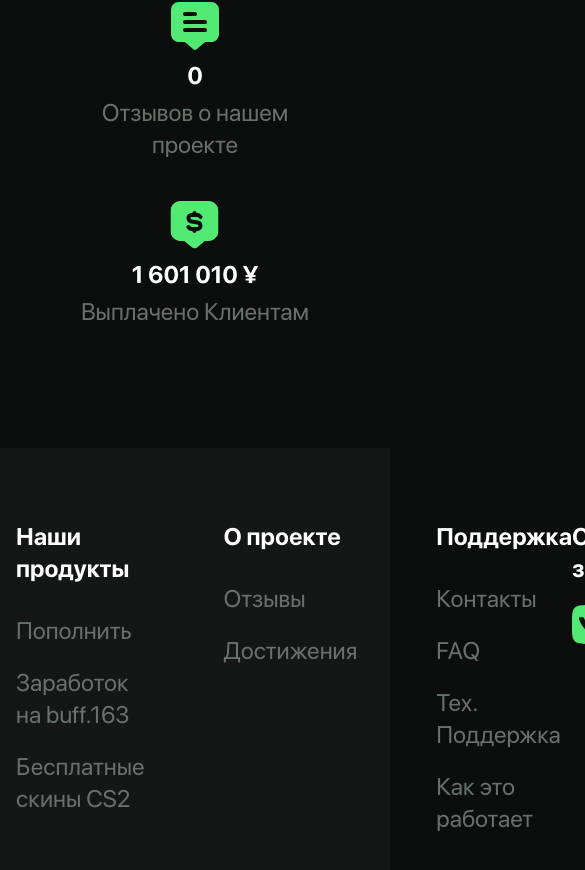
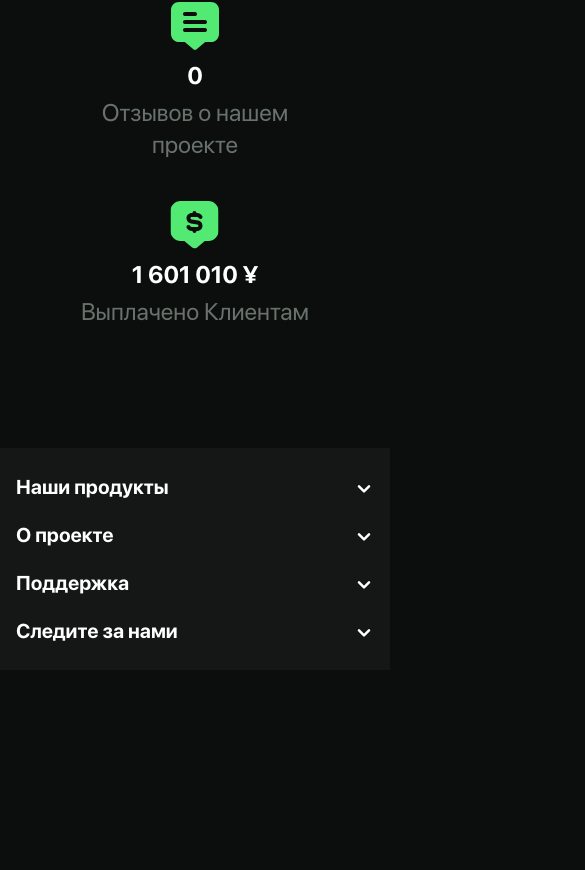
Before and after one commit to Alirahmon777/scrooge-china, a React (Vite) app: page /ru in a window 390 px wide. Shown: the part 3108-3978 px from the top of the page, 585 px wide, since content can reach past the window. After the commit the page ends 3778 px from the top, so only its background shows below. Built offline with nearby package versions, Linux system fonts and the light colour scheme.

Commit message:
footer-responsive

```diff
--- a/src/components/layout/footer/Footer.tsx
+++ b/src/components/layout/footer/Footer.tsx
@@ -1,41 +1,24 @@
 import { Link } from 'react-router-dom';
 import logo from '@svgs/layout/footer-logo.svg';
-import { footer_nav, footer_socials } from './footer_data';
+import { useMediaQuery } from 'usehooks-ts';
+import FooterSocials from './FooterSocials';
+import FooterNav from './FooterNav';
 const Footer = () => {
+  const tablet = useMediaQuery('(min-width:640px) and (max-width: 1023.9px)');
+  const mobile = useMediaQuery('(max-width: 424.9px)');
   return (
-    <footer className='bg-header py-[73px]'>
-      <div className='container flex items-start justify-between'>
-        <Link to={''} onClick={() => window.scrollTo({ top: 0 })}>
-          <img src={logo} alt='footer logo' />
-        </Link>
-        <ul className='flex gap-[79px]'>
-          {footer_nav.map(({ title, children }, idx) => (
-            <li className='flex flex-col gap-[30px]' key={idx}>
-              <h3 className='text-2xl font-bold'>{title}</h3>
-              <ul className='flex flex-col gap-5'>
-                {children.map(({ name, href }, idx) => (
-                  <li key={idx} className='text-gray text-2xl hover:text-white transition-all'>
-                    <Link to={href} className='w-full block'>
-                      {name}
-                    </Link>
-                  </li>
-                ))}
-              </ul>
-            </li>
-          ))}
-        </ul>
-        <div>
-          <h3 className='text-2xl font-bold'>Следите за нами</h3>
-          <ul className='mt-5 flex gap-5 items-center'>
-            {footer_socials.map(({ icon, href }, idx) => (
-              <li key={idx}>
-                <Link to={href}>
-                  <img src={icon} alt='social icon' />
-                </Link>
-              </li>
-            ))}
-          </ul>
-        </div>
+    <footer className='bg-header py-[25px] mobile:py-[73px]'>
+      <div className='container grid grid-cols-1 sm:grid-cols-3 lg:flex gap-5 mobile:gap-10 sm:gap-y-10 sm:gap-[20px] items-start justify-center lg:justify-between lg:gap-[40px]  xl:gap-[79px]'>
+        {!mobile && (
+          <div className='sm:col-span-3 flex items-center justify-between'>
+            <Link to={''} onClick={() => window.scrollTo({ top: 0 })} className='max-w-[75px] min-w-[75px]'>
+              <img src={logo} alt='footer logo' />
+            </Link>
+            {tablet && <FooterSocials />}
+          </div>
+        )}
+        <FooterNav />
+        {!tablet && !mobile && <FooterSocials />}
       </div>
     </footer>
   );
--- /dev/null
+++ b/src/components/layout/footer/FooterAccordion.tsx
@@ -0,0 +1,71 @@
+import { cn } from '@/lib/utils';
+import { motion, AnimatePresence } from 'framer-motion';
+import { IFooterItem } from './types/interface';
+import { Link } from 'react-router-dom';
+interface IProps {
+  title: string;
+  idx: number;
+  expanded: number | false | null;
+  setExpanded: (value: false | number | null) => void;
+  items: IFooterItem[];
+  contentParentClass?: string;
+}
+const FooterAccordion = ({ idx, expanded, items, setExpanded, title, contentParentClass }: IProps) => {
+  const isOpen = idx === expanded;
+
+  return (
+    <div className=''>
+      <motion.button
+        initial={false}
+        onClick={() => setExpanded(isOpen ? false : idx)}
+        className={cn('cursor-pointer text-white font-bold w-full flex items-center justify-between', {
+          'text-success': isOpen,
+        })}
+      >
+        <h3 className='text-xl'>{title}</h3>
+        <svg
+          xmlns='http://www.w3.org/2000/svg'
+          width='20'
+          height='16'
+          viewBox='0 0 16 12'
+          fill='none'
+          className={cn('transition-transform duration-200 ease-in-out stroke-white', { 'rotate-180 stroke-success': isOpen })}
+        >
+          <path
+            d='M4 5.5L8 9.5L12 5.5'
+            strokeWidth='2'
+            strokeLinecap='round'
+            strokeLinejoin='round'
+          />
+        </svg>
+      </motion.button>
+      <AnimatePresence initial={false}>
+        {isOpen && (
+          <motion.ul
+            key='content'
+            className={cn('mt-[10px] gap-[10px] flex flex-col items-start', contentParentClass)}
+            initial='collapsed'
+            animate='open'
+            exit='collapsed'
+            variants={{
+              open: { opacity: 1, height: 'auto' },
+              collapsed: { opacity: 0, height: 0 },
+            }}
+            transition={{ duration: 0.8, ease: [0.04, 0.62, 0.23, 0.98] }}
+          >
+            {items.map(({ href, name, icon }, idx) => (
+              <li key={idx} className={'text-gray text-xl transition-all'}>
+                <Link to={href} className={'w-full block'}>
+                  {name}
+                  {icon && <img src={icon} alt='icon' width={40} />}
+                </Link>
+              </li>
+            ))}
+          </motion.ul>
+        )}
+      </AnimatePresence>
+    </div>
+  );
+};
+
+export default FooterAccordion;
--- /dev/null
+++ b/src/components/layout/footer/FooterNav.tsx
@@ -0,0 +1,53 @@
+import { Link } from 'react-router-dom';
+import { footer_nav, footer_socials } from './footer_data';
+import { useMediaQuery } from 'usehooks-ts';
+import FooterAccordion from './FooterAccordion';
+import { useState } from 'react';
+
+const FooterNav = () => {
+  const [expanded, setExpanded] = useState<false | number | null>(null);
+  const mobile = useMediaQuery('(max-width: 424.9px)');
+
+  if (mobile) {
+    const accordionComponents = footer_nav.map(({ children, title }, idx) => (
+      <FooterAccordion
+        items={children}
+        title={title}
+        expanded={expanded}
+        setExpanded={setExpanded}
+        idx={idx}
+        key={idx}
+      />
+    ));
+
+    const socialAccordion = (
+      <FooterAccordion
+        items={footer_socials}
+        title={'Следите за нами'}
+        contentParentClass='flex-row gap-5'
+        expanded={expanded}
+        setExpanded={setExpanded}
+        idx={footer_nav.length}
+      />
+    );
+
+    return accordionComponents.concat(socialAccordion);
+  }
+
+  return footer_nav.map(({ title, children }, idx) => (
+    <div className='flex flex-col mobile:gap-5 sm:gap-[30px] sm:justify-self-center' key={idx}>
+      <h3 className='text-2xl font-bold'>{title}</h3>
+      <ul className='flex flex-col gap-5 lg:text-nowrap'>
+        {children.map(({ name, href }, idx) => (
+          <li key={idx} className='text-gray text-2xl hover:text-white transition-all'>
+            <Link to={href} className='w-full block'>
+              {name}
+            </Link>
+          </li>
+        ))}
+      </ul>
+    </div>
+  ));
+};
+
+export default FooterNav;
--- /dev/null
+++ b/src/components/layout/footer/FooterSocials.tsx
@@ -0,0 +1,21 @@
+import { footer_socials } from './footer_data';
+import { Link } from 'react-router-dom';
+
+const FooterSocials = () => {
+  return (
+    <div className='md:col-span-3 md:justify-self-center'>
+      <h3 className='text-2xl font-bold text-nowrap'>Следите за нами</h3>
+      <ul className='mt-5 flex gap-5 items-center'>
+        {footer_socials.map(({ icon, href }, idx) => (
+          <li key={idx}>
+            <Link to={href}>
+              <img src={icon} alt='social icon' />
+            </Link>
+          </li>
+        ))}
+      </ul>
+    </div>
+  );
+};
+
+export default FooterSocials;
--- a/src/components/layout/footer/footer_data.ts
+++ b/src/components/layout/footer/footer_data.ts
@@ -1,6 +1,6 @@
 import youtube from '@svgs/layout/youtube.svg';
 import vk from '@svgs/layout/vk.svg';
-import { IFooterNav, IFooterSocial } from './types/interface';
+import { IFooterItem, IFooterNav } from './types/interface';
 
 export const footer_nav: IFooterNav[] = [
   {
@@ -56,7 +56,7 @@ export const footer_nav: IFooterNav[] = [
   },
 ];
 
-export const footer_socials: IFooterSocial[] = [
+export const footer_socials: IFooterItem[] = [
   { icon: vk, href: '' },
   { icon: youtube, href: '' },
 ];
--- a/src/pages/help/page.tsx
+++ b/src/pages/help/page.tsx
@@ -10,7 +10,7 @@ const HelpPage = () => {
   const [expanded, setExpanded] = useState<false | number | null>(null);
   return (
     <section className='flex-grow'>
-      <h2 className='  font-bold text-white mb-[40px]'>Помощь</h2>
+      <h2 className='font-bold text-white mb-[40px]'>Помощь</h2>
 
       <div className='flex flex-col items-center gap-[60px]'>
         <div className='flex flex-col gap-10 w-full'>
```
Also changed, not shown: src/components/layout/footer/types/interface.d.ts (+2 -6 lines).
